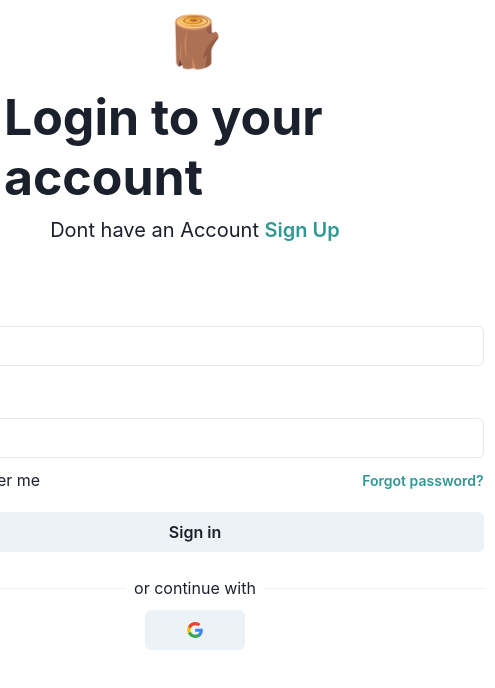
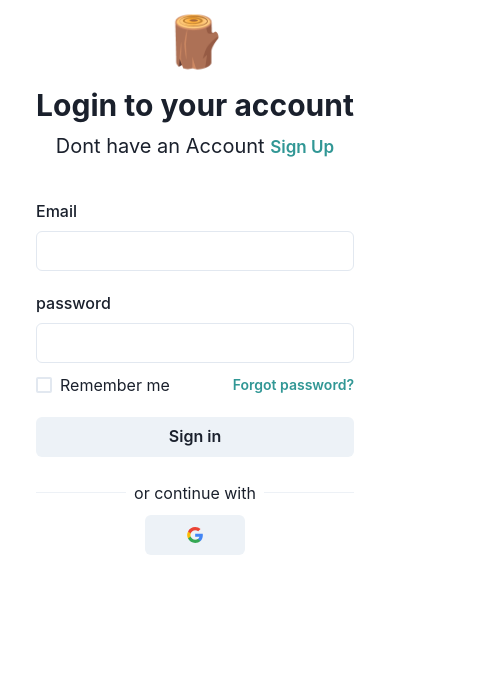
Before and after one commit to AdminForIinRange/AuthwithFirebaseandRedux, a React (Vite) app: page / in a window 390 px wide. Shown: the top 688 px of the page, 495 px wide, since content can reach past the window. Built offline with nearby package versions, Linux system fonts and the light colour scheme.

Commit message:
Responsive Changes

```diff
--- a/src/components/FormSubmit.jsx
+++ b/src/components/FormSubmit.jsx
@@ -122,7 +122,7 @@ export default function FormSubmit({}) {
   ) : (
     <></>
   )}
-    <FormControl>
+  <FormControl >
     <FormLabel htmlFor="email"> Email</FormLabel>
     <Input
       id="email"
--- a/src/components/Header.jsx
+++ b/src/components/Header.jsx
@@ -78,7 +78,17 @@ export default function LoginHeading({signUp}) {
 return (
   <VStack>
       <Text fontSize={"50px"}>🪵</Text>
-        <Heading fontSize={"50px"}>
+      <Heading  fontSize={{
+        base: "30px",
+        xsm: "30px",
+        ssm: "30px",
+        sm: "50px",
+        md: "50px",
+        lg: "50px",
+        xl: "50px",
+        xxl: "50px",
+        xxxl: "50px",
+      }}>
         {signUp ? <> Sign Up your account </> : <> Login to your account </>}
       </Heading>
       <Text fontSize={"20px"}>
@@ -95,7 +105,17 @@ export default function LoginHeading({signUp}) {
             navigate("/");
           }}
         >
-            <Link fontSize={"20px"}>
+          <Link  fontSize={{
+        base: "17px",
+        xsm: "17px",
+        ssm: "17px",
+        sm: "17px",
+        md: "17px",
+        lg: "17px",
+        xl: "17px",
+        xxl: "25px",
+        xxxl: "20px",
+      }}>
             {signUp ? <> Log In</> : <> Sign Up </>}
           </Link>
         </Button>
--- a/src/features/Auth/authSlice.jsx
+++ b/src/features/Auth/authSlice.jsx
@@ -191,7 +191,8 @@ const authSlice = createSlice({
         state.isLoading = false;
         state.user = action.payload;
         state.error = null;
-
+        state.emailInUse = true;
+        state.weakPassword = true;
 
       })
       .addCase(registerWithEmailAndPassword.rejected, (state, action) => {
--- a/src/pages/AuthConfig/AuthConfig.jsx
+++ b/src/pages/AuthConfig/AuthConfig.jsx
@@ -167,9 +167,19 @@ export default function AuthConfig() {
             }}
             mt={"30px"}
             bgColor={"white"}
-            w={"600px"}
+            w={{
+              base: "350px",
+              xsm: "350px",
+              ssm: "500px",
+              sm: "500px",
+              md: "600px",
+              lg: "600px",
+              xl: "600px",
+              xxl: "600px",
+              xxxl: "600px",
+            }}
             h={"100%"}
-            p={"3%"}
+
           >
 
            <FormSubmit
--- a/src/pages/AuthConfig/SignUp.jsx
+++ b/src/pages/AuthConfig/SignUp.jsx
@@ -69,14 +69,21 @@ import {
   registerWithEmailAndPassword,
   setEmailInUse,
   sethasNotPasswordVerified,
+  setweakPassword,
 } from "../../features/Auth/authSlice";
 import { GoogleIcon } from "./ProviderIcons";
 
 export default function SignUp() {
   const navigate = useNavigate();
   const dispatch = useDispatch();
-  const { user, isLoading, error, emailInUse, hasNotPasswordVerified, weakPassword } =
-    useSelector((state) => state.auth);
+  const {
+    user,
+    isLoading,
+    error,
+    emailInUse,
+    hasNotPasswordVerified,
+    weakPassword,
+  } = useSelector((state) => state.auth);
 
   const [email, setEmail] = useState("");
   const [password, setPassword] = useState("");
@@ -113,16 +120,38 @@ export default function SignUp() {
     }
   }, [user]);
 
+
+if (password.length  > 5){
+  dispatch(setweakPassword(false))
+
+}
+
   return (
     <Box
-      py={{ base: "0", sm: "8" }}
-      px={{ base: "4", sm: "10" }}
+    py={{
+      base: "0",
+      sm: "8",
+    }}
+    px={{
+      base: "4",
+      sm: "10",
+    }}
       bg={{ base: "transparent", sm: "bg.surface" }}
       boxShadow={{ base: "none", sm: "md" }}
       borderRadius={{ base: "none", sm: "xl" }}
       mt={"30px"}
       bgColor={"white"}
-      w={"600px"}
+      w={{
+        base: "350px",
+        xsm: "350px",
+        ssm: "500px",
+        sm: "500px",
+        md: "600px",
+        lg: "600px",
+        xl: "600px",
+        xxl: "600px",
+        xxxl: "600px",
+      }}
       h={"100%"}
       p={"3%"}
     >
@@ -173,7 +202,8 @@ export default function SignUp() {
           />
         </FormControl>
 
-       { weakPassword ? <Box
+        {weakPassword ? (
+          <Box
             w={"100%"}
             h={"30px"}
             bg={"#FEEBC8"}
@@ -186,9 +216,9 @@ export default function SignUp() {
               </Text>
             </HStack>
           </Box>
-         :
+        ) : (
           <></>
-}
+        )}
 
         <FormControl mt={"20px"}>
           <FormLabel htmlFor="password">password</FormLabel>
```
Lines whose indentation alone changed are shown as unchanged.
